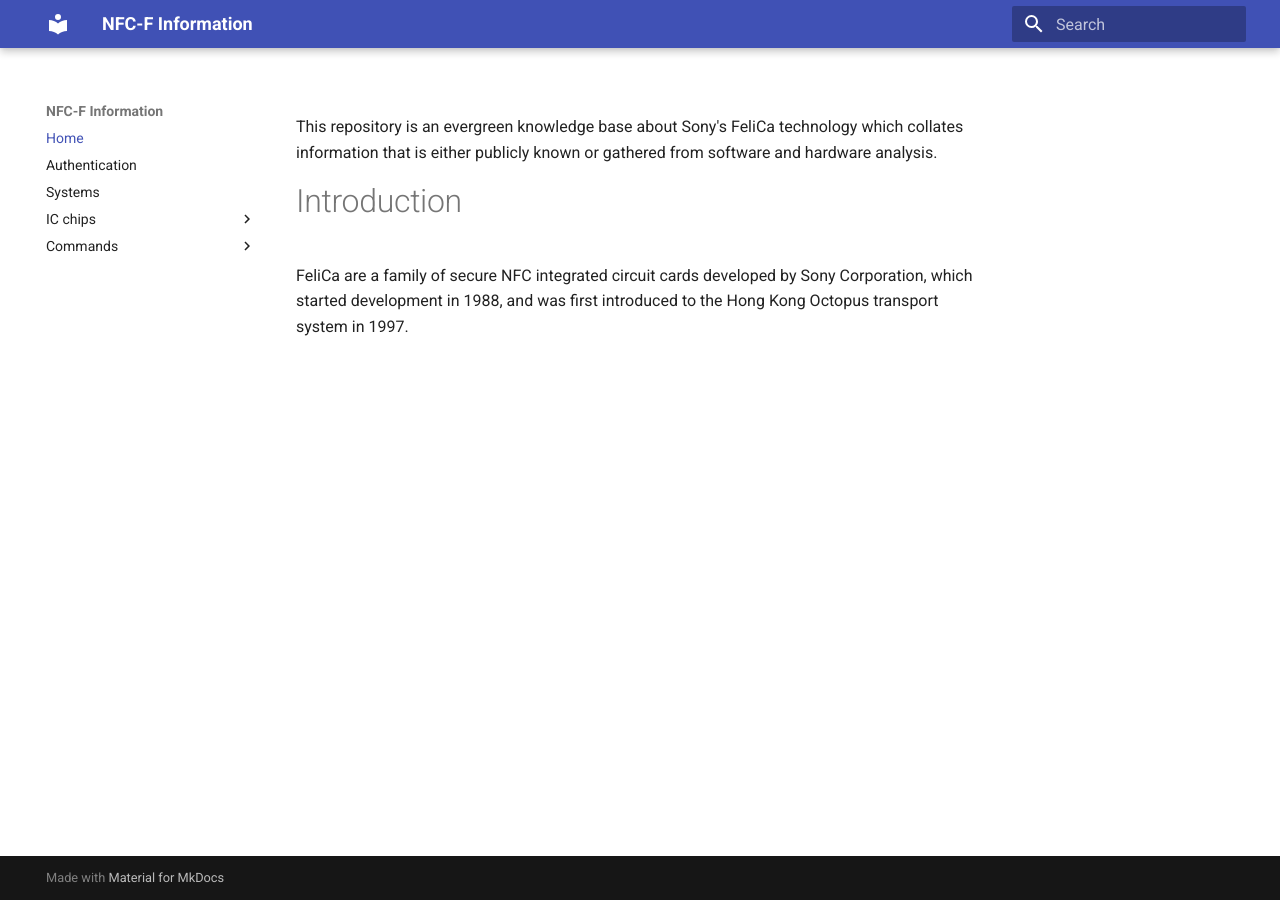
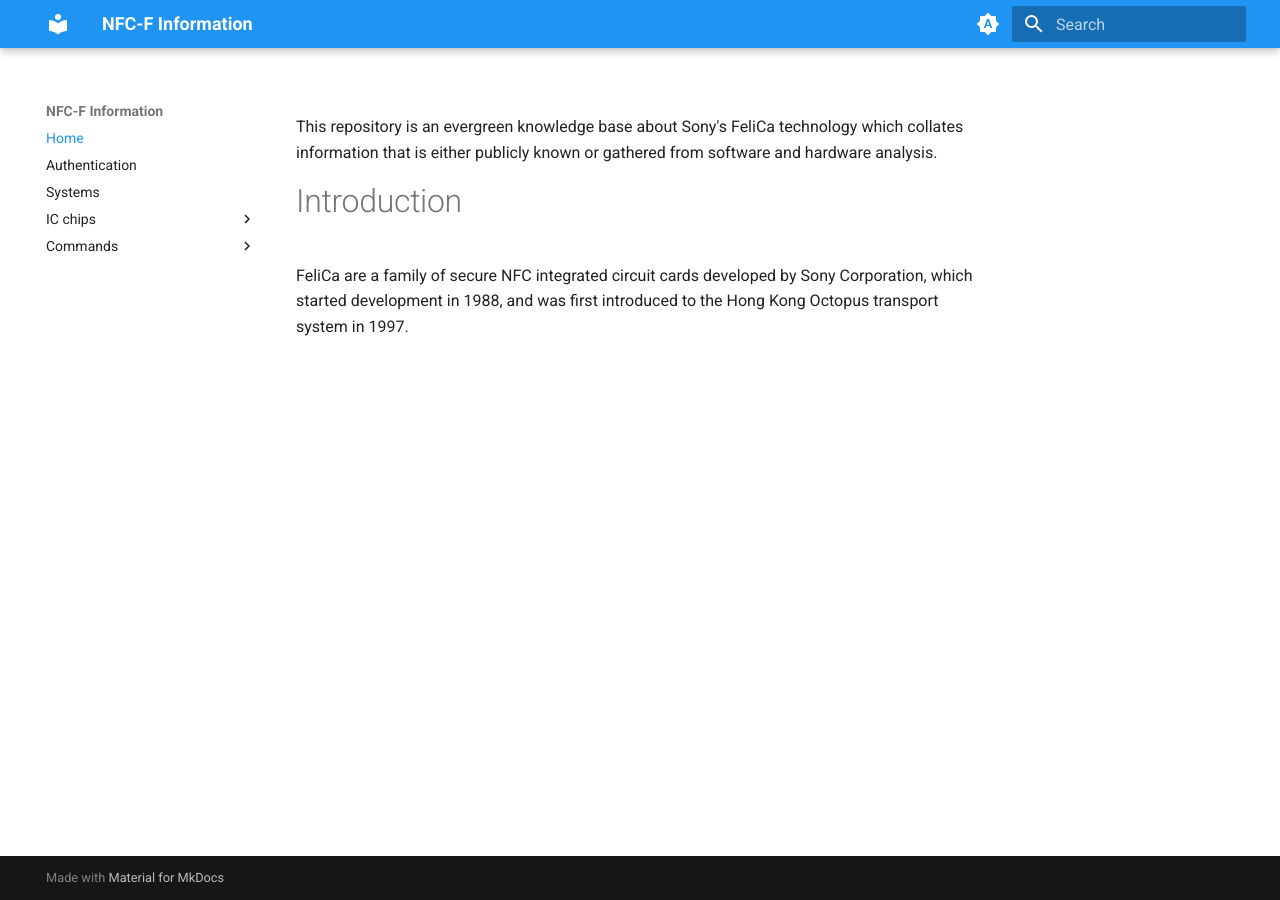
Before and after one commit to nullableVoidPtr/nfcf-info, an MkDocs documentation site: the page built from docs/index.md, in a window 1280 px wide. Built offline with MkDocs 1.6.1 and Material for MkDocs 9.7.7, drawn with Linux system fonts in a browser that asks for light colours.

Commit message:
fix: formatting and theming

```diff
--- a/mkdocs.yml
+++ b/mkdocs.yml
@@ -2,6 +2,28 @@
 site_url: https://nullablevoidptr.github.io/nfcf-info/
 theme:
   name: material
+  palette:
+    - media: "(prefers-color-scheme)"
+      primary: blue
+      accent: cyan
+      toggle:
+        icon: material/brightness-auto
+        name: Switch to light mode
+    - media: "(prefers-color-scheme: light)"
+      scheme: default
+      primary: blue
+      accent: cyan
+      toggle:
+        icon: material/brightness-7
+        name: Switch to dark mode
+    - media: "(prefers-color-scheme: dark)"
+      scheme: slate
+      primary: blue
+      accent: cyan
+      toggle:
+        icon: material/brightness-4
+        name: Switch to system preference
+
 plugins:
   - search
   - bibtex:
```
Also changed, not shown: docs/IC-chips/card.md (+8 -3 lines), docs/commands/index.md (+31 -31 lines).
